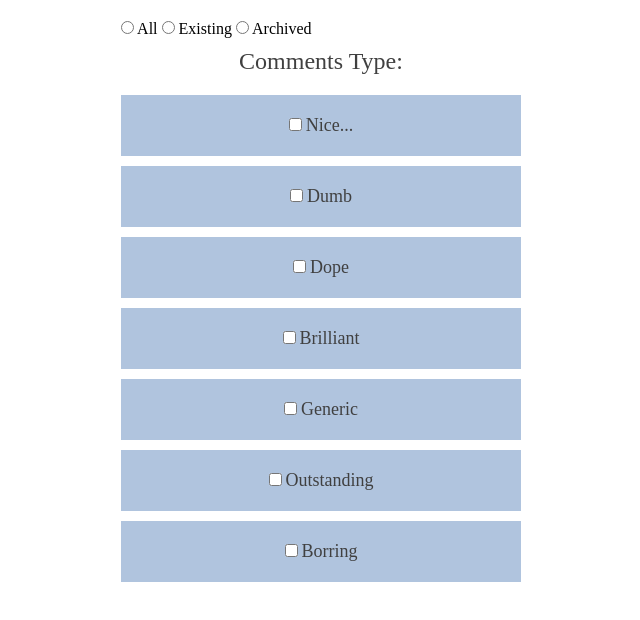
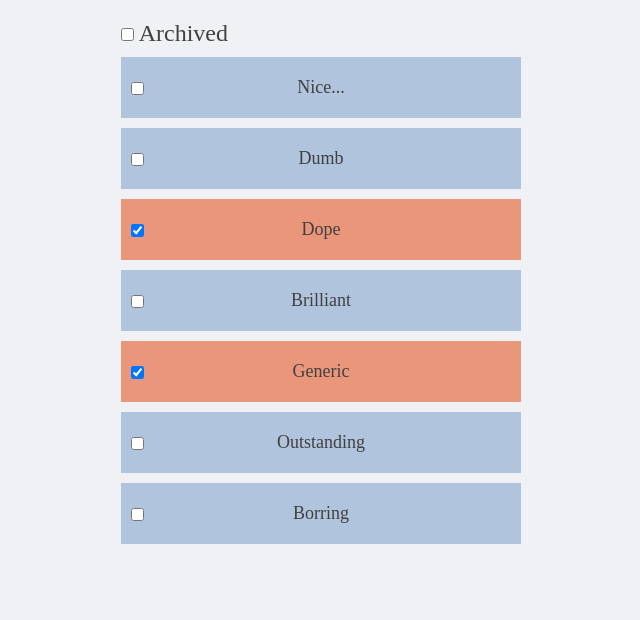
Before and after one commit to lehaazarenko/angularTask1, a website: page index.html in a window 1280 px wide. Shown: the whole page, without its empty margins (319-959 px from the left). Drawn offline with nearby package versions, Linux system fonts and the light colour scheme.

Commit message:
experiments: task 1 final (???)

```diff
--- a/components/commentsList.js
+++ b/components/commentsList.js
@@ -5,21 +5,25 @@
 
 		ctrl.comments = [{text: "Nice...", isRemoved: false},
 	    				   {text:"Dumb", isRemoved: false},
-	    				   {text: "Dope", isRemoved: false},
+	    				   {text: "Dope", isRemoved: true},
 	    				   {text: "Brilliant", isRemoved: false},
-	    				   {text: "Generic", isRemoved: false},
+	    				   {text: "Generic", isRemoved: true},
 	    				   {text: "Outstanding", isRemoved: false},
 	    				   {text: "Borring", isRemoved: false}];
+
+	    ctrl.areDisplayedCommentsArchived = false;
+	    // Added due to not loading archived checkbox checked property on load
+
+	    ctrl.toggleIsArchived = function() {
+	    	ctrl.areDisplayedCommentsArchived = !ctrl.areDisplayedCommentsArchived;
+	    }
 
         ctrl.toggleIsRemoved = function (index) {
             ctrl.comments[index].isRemoved === true ?
 				ctrl.comments[index].isRemoved = false :
 				ctrl.comments[index].isRemoved = true;
-			// console.log(index);
         }
 	}
-
-
 
 	angular.module('angularTask1').component('commentsList', {
 		templateUrl: 'components/commentsListView.html',
--- a/components/commentsListView.html
+++ b/components/commentsListView.html
@@ -1,52 +1,22 @@
-<!--Почему-то не работало свойство checked-->
-<label>
-	<input type="radio" ng-model="commentsType" value="all"> All
+<label class="archived-checkbox-label">
+	<input type="checkbox" name="comments-type" ng-click="ctrl.toggleIsArchived()" value="archived"> Archived
 </label>
 
-<label>
-	<input type="radio" ng-model="commentsType" value="existing"> Existing
-</label>
-
-<label>
-	<input type="radio" ng-model="commentsType" value="archived"> Archived
-</label>
-
-<div class="comments-type-caption">Comments Type: <br>{{commentsType}}</div>
-
-<ul class="comments-wrapper">
+<!-- Didn't find a way to do this in a more pleasant fasion (maybe ng-switch), so I left it like that -->
+<ul ng-if="ctrl.areDisplayedCommentsArchived == false" class="comments-wrapper">
 	<li ng-repeat="comment in ctrl.comments" class="comment" ng-class="comment.isRemoved ? 'comment-removed': 'comment-not-removed'">
-		<input type="checkbox" ng-click="ctrl.toggleIsRemoved($index)">
+		<input type="checkbox" ng-click="ctrl.toggleIsRemoved($index)" ng-checked="comment.isRemoved" />
 		<div class="comment-text">
 			{{comment.text}}
 		</div>
 	</li>
 </ul>
 
-<!--Бред, честно говоря, но я не знаю пока, как инлайново чекать типКоммента в зависимости от радио, только так,как ниже + сетать чекбос на иф нашел пока как адекватно -->
-
-<!--<ul ng-if="commentsType === 'all'" class="comments-wrapper">-->
-	<!--<li ng-repeat="comment in ctrl.comments" class="comment" ng-class="comment.isRemoved ? 'comment-removed': 'comment-not-removed'">-->
-		<!--<input type="checkbox" ng-click="ctrl.toggleIsRemoved($index)">-->
-		<!--<div class="comment-text">-->
-			<!--{{comment.text}}-->
-		<!--</div>-->
-	<!--</li>-->
-<!--</ul>-->
-
-<!--<ul ng-if="commentsType === 'existing'" class="comments-wrapper">-->
-	<!--<li ng-repeat="comment in ctrl.comments" ng-show="!comment.isRemoved" class="comment" ng-class="comment.isRemoved ? 'comment-removed': 'comment-not-removed'">-->
-		<!--<input type="checkbox" ng-click="ctrl.toggleIsRemoved($index)">-->
-		<!--<div class="comment-text">-->
-			<!--{{comment.text}}-->
-		<!--</div>-->
-	<!--</li>-->
-<!--</ul>-->
-
-<!--<ul ng-if="commentsType === 'archived'" class="comments-wrapper">-->
-	<!--<li ng-repeat="comment in ctrl.comments" ng-show="comment.isRemoved" class="comment" ng-class="comment.isRemoved ? 'comment-removed': 'comment-not-removed'">-->
-		<!--<input type="checkbox" ng-click="ctrl.toggleIsRemoved($index) checked">-->
-		<!--<div class="comment-text">-->
-			<!--{{comment.text}}-->
-		<!--</div>-->
-	<!--</li>-->
-<!--</ul>-->
+<ul ng-if="ctrl.areDisplayedCommentsArchived == true" class="comments-wrapper">
+	<li ng-repeat="comment in ctrl.comments" class="comment comment-removed" ng-if="comment.isRemoved">
+		<input type="checkbox" ng-click="ctrl.toggleIsRemoved($index)" ng-checked="true" />
+		<div class="comment-text">
+			{{comment.text}}
+		</div>
+	</li>
+</ul>
--- a/styles.css
+++ b/styles.css
@@ -1,6 +1,10 @@
 * {
     padding: 0;
     margin: 0;
+}
+
+body {
+    background-color: #f0f1f4;
 }
 
 ul {
@@ -21,6 +25,13 @@ ul {
     width: 100%;
     margin-top: 10px;
     transition: 1s;
+    position: relative;
+}
+
+.comment input {
+    position: absolute;
+    top: calc(50% - 6px);
+    left: 10px;
 }
 
 .comment-text {
@@ -39,3 +50,10 @@ ul {
     text-align: center;
     padding: 10px 0;
 }
+
+.archived-checkbox-label {
+    font-size: 24px;
+    color: #404040;
+    margin-left: auto;
+    margin-right: auto;
+}
```
